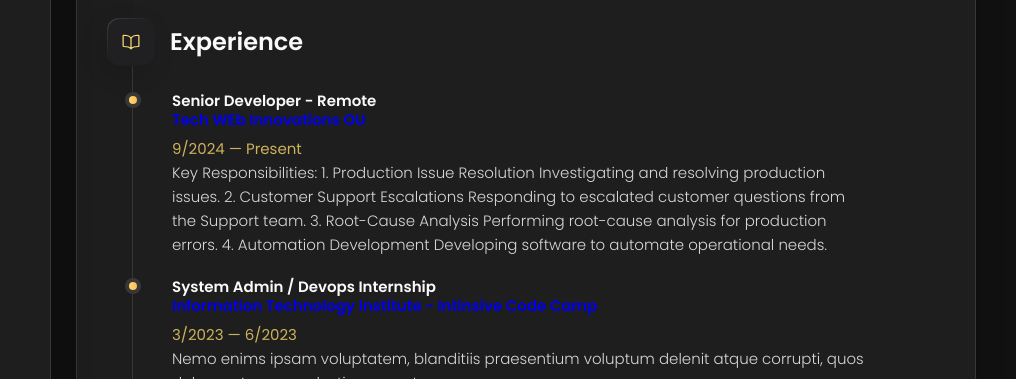
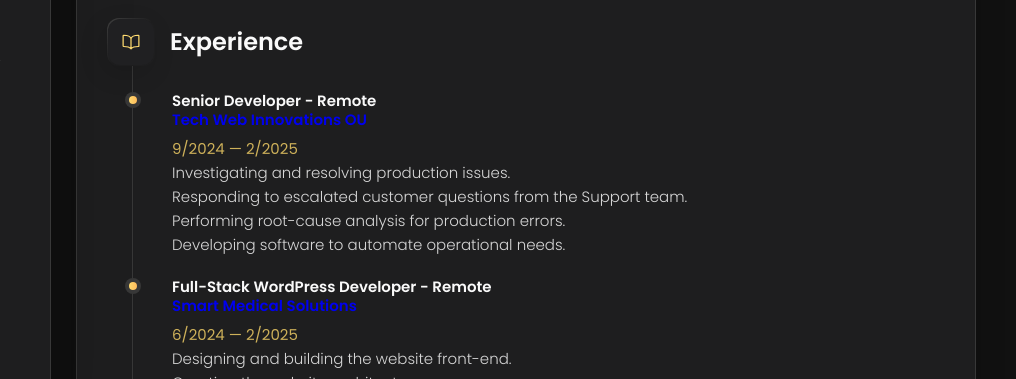
Before and after one commit to alhassanhossny/alhassanhossny, a plain HTML site: page index.html in a window 1280 px wide. Both pictures are taken after a click on the button "Resume". Shown: the part 421-800 px from the top of the page, 264-1280 px from the left. Drawn offline with nearby package versions, Linux system fonts and the light colour scheme.

Commit message:
Final Edit

```diff
--- a/index.html
+++ b/index.html
@@ -589,20 +589,37 @@
             <li class="timeline-item">
 
               <h4 class="h4 timeline-item-title">Senior Developer - Remote
-                <a href="https://techwebinnovations.com">Tech WEb Innovations OU</a>
+                <a href="https://techwebinnovations.com">Tech Web Innovations OU</a>
               </h4>
-              <span>9/2024 — Present</span>
+              <span>9/2024 — 2/2025</span>
+
+                <p class="timeline-text">
+                  Investigating and resolving production issues.<br>
+                  Responding to escalated customer questions from the Support team.<br>
+                  Performing root-cause analysis for production errors.<br>
+                  Developing software to automate operational needs.
+                </p>
+
+            </li>
+
+            <li class="timeline-item">
+
+              <h4 class="h4 timeline-item-title">Full-Stack WordPress Developer - Remote
+                <a href="https://smartmedicalsolutions.store">Smart Medical Solutions</a>
+              </h4>
+              <span>6/2024 — 2/2025</span>
 
               <p class="timeline-text">
-                Key Responsibilities:
 
-                1. Production Issue Resolution Investigating and resolving production issues.
+                Designing and building the website front-end.<br>
+                Creating the website architecture.<br>
+                Designing and managing the website back-end including database and server integration.<br>
+                Generating WordPress themes and plugins.<br>
+                Conducting website performance tests.<br>
+                Troubleshooting content issues.<br>
+                Conducting WordPress training with the client.<br>
+                Monitoring the performance of the live website.
 
-                2. Customer Support Escalations Responding to escalated customer questions from the Support team.
-
-                3. Root-Cause Analysis Performing root-cause analysis for production errors.
-
-                4. Automation Development Developing software to automate operational needs.
               </p>
 
             </li>
@@ -616,9 +633,25 @@
               <span>3/2023 — 6/2023</span>
 
               <p class="timeline-text">
-                Nemo enims ipsam voluptatem, blanditiis praesentium voluptum delenit atque corrupti, quos dolores et
-                quas molestias
-                exceptur.
+                The first step of my extra miles<br>
+                DevOps:
+                <br>- Skilled in containerizing with Docker.
+                <br>- Skilled in container orchestration with Kubernetes.
+                <br>- Configuration management with Ansible.
+                <br>- Provisioning with Terraform.
+                <br>- CI/CD Pipeline with Jenkins & HELM.
+                <br>- AWS cloud practitioner & SysOps Administrator.
+                <br>- Microsoft Azure fundamentals.
+                <br>- Basic knowledge of version control with Git & GitHub.
+                <br>System Administration:
+                <br>- Installing, configuring, troubleshooting and Managing Linux Server (RHCSA)
+                <br>- VMware vSphere: install, configure, and management.
+                <br>- Installing and configuring Microsoft windows server (MCSA).
+                <br>- Configure web server Administration (Apache)
+                <br>- Bash shell scripting
+                <br>Network Administration:
+                <br>- CCNA Routing & Switching 200 – 301.
+                <br>- Fundamentals of network security.
               </p>
 
             </li>
@@ -644,9 +677,9 @@
               <span>1/2021 — 1/2022</span>
 
               <p class="timeline-text">
-                Nemo enims ipsam voluptatem, blanditiis praesentium voluptum delenit atque corrupti, quos dolores et
-                quas molestias
-                exceptur.
+                Designing and building the website front-end.<br>
+                Creating the website architecture.<br>
+                Monitoring the performance of the live website.
               </p>
 
             </li>
@@ -678,11 +711,11 @@
 
               <div class="title-wrapper">
                 <h5 class="h5">Graphic design</h5>
-                <data value="70">40%</data>
+                <data value="40">40%</data>
               </div>
 
               <div class="skill-progress-bg">
-                <div class="skill-progress-fill" style="width: 70%;"></div>
+                <div class="skill-progress-fill" style="width: 40%;"></div>
               </div>
 
             </li>
@@ -695,7 +728,7 @@
               </div>
 
               <div class="skill-progress-bg">
-                <div class="skill-progress-fill" style="width: 90%;"></div>
+                <div class="skill-progress-fill" style="width: 85%;"></div>
               </div>
 
             </li>
@@ -708,7 +741,7 @@
               </div>
 
               <div class="skill-progress-bg">
-                <div class="skill-progress-fill" style="width: 50%;"></div>
+                <div class="skill-progress-fill" style="width: 70%;"></div>
               </div>
 
             </li>
```
